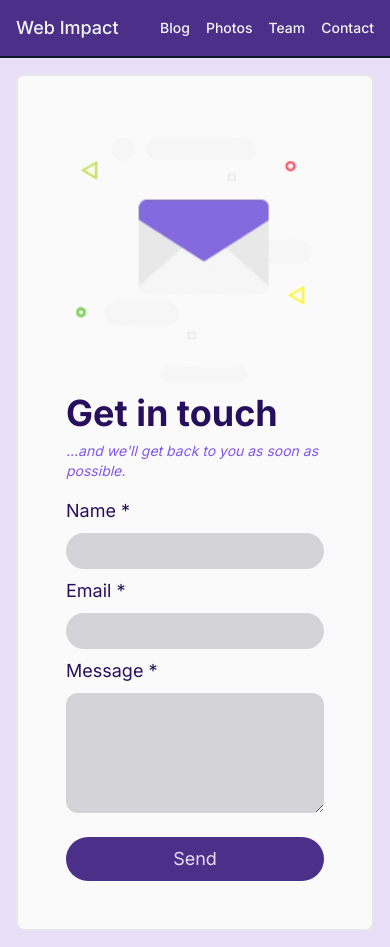
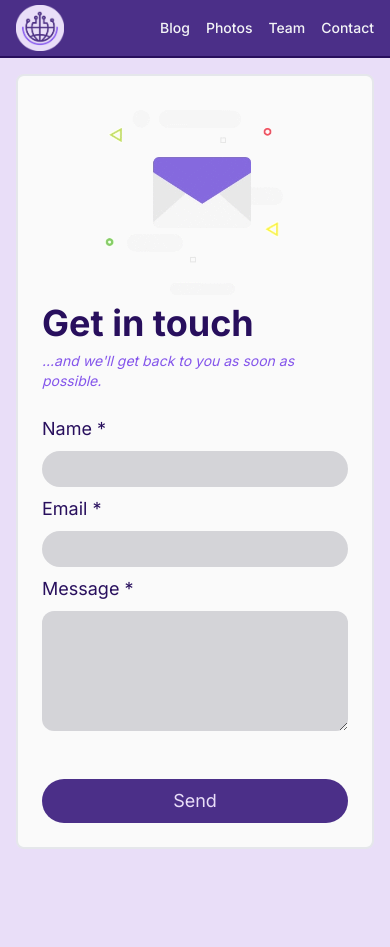
Before and after one commit to webimpactuw/advanced-demo, a Next.js app: page /contact in a window 390 px wide. After the commit the page ends 865 px from the top, so only its background shows below. Built offline with nearby package versions, Linux system fonts and the light colour scheme.

Commit message:
add finishing touches

```diff
--- a/app/blog/[post]/page.js
+++ b/app/blog/[post]/page.js
@@ -16,14 +16,15 @@ export default async function Page({ params }) {
 
   return (
     <Container>
-      <div className="mx-auto max-w-5xl space-y-8 py-8">
+      <div className="mx-auto max-w-5xl space-y-8">
         <BlogPostHeader post={post[0]} />
-        <hr className="border-purple-100" />
+        <hr className="h-0.5 bg-purple-400" />
         <Image
           width={1920}
           height={1080}
           alt={post[0].title}
           src={urlForImage(post[0].image).url()}
+          className="rounded-2xl"
         />
         <article>
           <PortableText
--- a/app/blog/page.js
+++ b/app/blog/page.js
@@ -1,6 +1,11 @@
 import { client } from "@/sanity/lib/client";
 import Container from "../components/container";
 import BlogPostCard from "../components/BlogPost";
+
+export const metadata = {
+  title: "Web Impact Demo | Blog",
+  description: "A demo site for Advanced Coding Workshops",
+};
 
 export default async function Blog() {
   const posts = await getBlogPosts();
@@ -8,8 +13,8 @@ export default async function Blog() {
   return (
     <Container className="flex flex-col gap-6">
       <div className="flex flex-col items-center gap-2 w-full">
-        <h2 className="text-4xl font-bold">Blog</h2>
-        <p className="text-purple-600">
+        <h2 className="text-4xl font-bold text-center">Blog</h2>
+        <p className="text-purple-600 text-center">
           Learn about the latest news and events in our community
         </p>
       </div>
@@ -31,6 +36,6 @@ async function getBlogPosts() {
     image
   }`;
 
-  const posts = await client.fetch(query, { next: { revalidate: 84600 } });
+  const posts = await client.fetch(query, { next: { revalidate: 3600 } });
   return posts;
 }
--- a/app/components/dogfact.js
+++ b/app/components/dogfact.js
@@ -4,7 +4,6 @@ import { useEffect, useState } from "react";
 
 export default function DogFact() {
   const [fact, setFact] = useState("");
-  const [success, setSuccess] = useState(false);
 
   async function getFact() {
     const res = await fetch("https://dogapi.dog/api/facts");
@@ -16,7 +15,6 @@ export default function DogFact() {
     const data = await res.json();
 
     setFact(data.success ? data.facts[0] : "Could not fetch dog fact!");
-    setSuccess(data.success);
   }
 
   useEffect(() => {
@@ -24,7 +22,7 @@ export default function DogFact() {
   }, []);
 
   return (
-    <div className="flex items-center justify-center max-w-[32rem] h-32 mx-auto mb-4 bg-purple-800 text-purple-100 px-4 py-2 rounded-xl border-2 border-purple-400">
+    <div className="flex items-center justify-center max-w-[32rem] min-h-32 mx-auto mb-4 bg-purple-800 text-purple-100 px-4 py-2 rounded-xl border-2 border-purple-400">
       <p className="text-center">{fact || "Loading fact..."}</p>
     </div>
   );
--- a/app/components/navbar.js
+++ b/app/components/navbar.js
@@ -1,16 +1,25 @@
 "use client";
 
+import Image from "next/image";
 import Link from "next/link";
 import { usePathname } from "next/navigation";
+import Logo from "/public/logo.png";
 
 export default function Navbar() {
   const pathname = usePathname();
   if (!pathname.includes("/studio")) {
     return (
-      <nav className="border-b-2 border-slate-900 sticky top-0 bg-purple-800 text-gray-100 z-10">
+      <nav className="border-b-2 border-purple-900 sticky top-0 bg-purple-800 text-gray-100 z-10">
         <div className="h-14 max-w-7xl p-4 mx-auto flex items-center justify-between">
           <Link href="/" className="font-medium text-lg md:hover:underline">
-            Web Impact
+            <p className="hidden sm:flex">Web Impact</p>
+            <Image
+              className="flex sm:hidden"
+              src={Logo}
+              alt="Web Impact Logo"
+              width={48}
+              height={48}
+            />
           </Link>
           <ul className="flex items-center justify-end space-x-4 text-sm font-medium">
             <li className="md:hover:underline">
--- a/app/contact/page.js
+++ b/app/contact/page.js
@@ -1,6 +1,6 @@
 "use client";
 
-import React, { useRef } from "react";
+import React, { useRef, useState } from "react";
 import emailjs from "@emailjs/browser";
 import Image from "next/image";
 import Mail from "/public/mail.png";
@@ -8,8 +8,11 @@ import Mail from "/public/mail.png";
 export default function Page() {
   const form = useRef();
 
+  const [success, setSuccess] = useState("");
+
   const sendEmail = (e) => {
     e.preventDefault();
+    setSuccess("Loading...");
 
     emailjs
       .sendForm(
@@ -23,26 +26,36 @@ export default function Page() {
       .then(
         () => {
           console.log("SUCCESS!");
+          setSuccess("Successfully sent message!");
+          form.current.reset();
         },
         (error) => {
           console.log("FAILED...", error.text);
+          setSuccess("Error: Could not sent message");
         },
       );
   };
 
   return (
     <form
-      className="w-[calc(100vw-2rem)] max-w-4xl rounded-lg mx-auto flex flex-col md:flex-row p-12 m-4 text-lg bg-zinc-50 border-2"
+      className="w-[calc(100vw-2rem)] max-w-4xl rounded-lg mx-auto flex flex-col md:flex-row p-6 md:p-12 m-4 text-lg bg-zinc-50 border-2"
       ref={form}
       onSubmit={sendEmail}
     >
       <div className="flex flex-col items-center justify-center w-full md:w-1/2">
-        <Image src={Mail} href="Mail Graphic" width={256} height={256} />
+        <Image
+          className="w-auto"
+          src={Mail}
+          priority={true}
+          alt="Mail Graphic"
+          width={288}
+          height={288}
+        />
       </div>
       <div className="flex flex-col gap-2 w-full md:w-1/2">
         <h2 className="text-4xl font-bold">Get in touch</h2>
-        <p className="text-sm text-purple-400 italic pb-2">
-          ...and we'll get back to you as soon as possible.
+        <p className="text-sm text-purple-400 italic pb-4">
+          ...and we&apos;ll get back to you as soon as possible.
         </p>
         <label>Name *</label>
         <input
@@ -62,9 +75,10 @@ export default function Page() {
         <textarea
           required
           rows={4}
-          className="text-black rounded-xl px-3 py-1 mb-4 bg-zinc-300"
+          className="text-black rounded-xl px-3 py-1 bg-zinc-300"
           name="message"
         />
+        <p className="text-purple-400 min-h-8">{success || ""}</p>
         <input
           className="bg-purple-800 text-purple-100 rounded-full p-2 px-8 cursor-pointer transform md:hover:bg-purple-900 transition-colors"
           type="submit"
--- a/app/layout.js
+++ b/app/layout.js
@@ -5,8 +5,8 @@ import { Inter } from "next/font/google";
 const inter = Inter({ subsets: ["latin"] });
 
 export const metadata = {
-  title: "Create Next App",
-  description: "Generated by create next app",
+  title: "Web Impact Demo",
+  description: "A demo site for Advanced Coding Workshops",
 };
 
 export default function RootLayout({ children }) {
--- a/app/photos/page.js
+++ b/app/photos/page.js
@@ -1,5 +1,10 @@
 import Container from "../components/container";
 import DogFact from "../components/dogfact";
+
+export const metadata = {
+  title: "Web Impact Demo | Photos",
+  description: "A demo site for Advanced Coding Workshops",
+};
 
 export default async function Photos() {
   const dogs = await getDogs();
@@ -31,7 +36,7 @@ async function getDogs() {
 
 function DogCard({ dog }) {
   return (
-    <li className="border md:hover:scale-95 transition-transform border-purple-100 bg-gradient-to-bl from-purple-100 to-white via-white rounded-xl p-4 flex items-start justify-start space-x-4">
+    <li className="border md:hover:scale-95 transition-transform border-purple-100 bg-gradient-to-bl from-purple-100 to-white via-white rounded-xl p-4 flex flex-col sm:flex-row items-start justify-start gap-4">
       <img
         src={dog.pic}
         alt={dog.name}
--- a/app/team/page.js
+++ b/app/team/page.js
@@ -1,6 +1,11 @@
 import Image from "next/image";
 import Container from "../components/container";
 import Head from "/public/person.png";
+
+export const metadata = {
+  title: "Web Impact Demo | Team",
+  description: "A demo site for Advanced Coding Workshops",
+};
 
 export default async function Page() {
   const people = await getPeople();
@@ -23,7 +28,13 @@ function Person({ person }) {
   return (
     <div className="flex flex-col md:flex-row gap-4 w-full max-w-3xl mx-auto border border-purple-100 rounded-xl px-4 py-6 bg-zinc-100 md:hover:shadow-xl md:hover:scale-105 transition-all">
       <div className="flex justify-center items-center">
-        <Image src={Head} alt="Placeholder headshot" className="w-36 h-36 min-w-36" width={144} height={144} />
+        <Image
+          src={Head}
+          alt="Placeholder headshot"
+          className="w-36 h-36 min-w-36"
+          width={144}
+          height={144}
+        />
       </div>
       <div className="flex flex-col gap-1">
         <h3 className="font-medium text-xl">{person.name}</h3>
```
Also changed, not shown: app/page.js (+20 -10 lines), public/logo.png (renamed from public/webimpact-logo.png), 1 other file (tests, documents, lock files or other folders).
